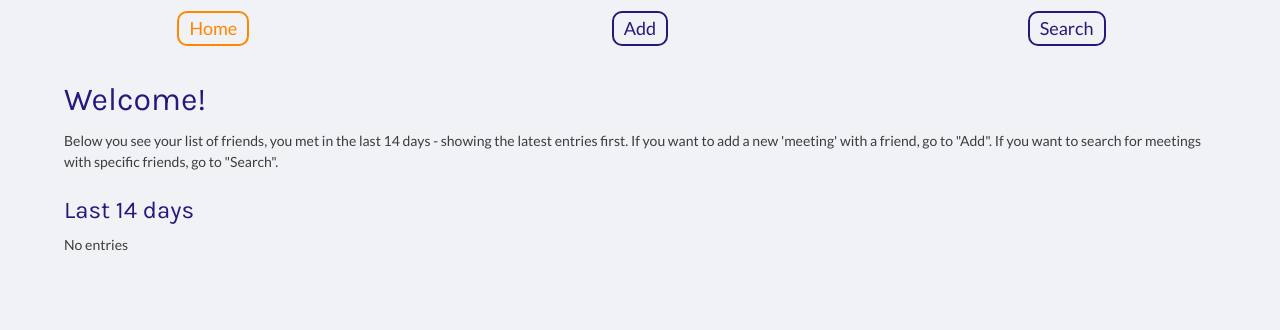
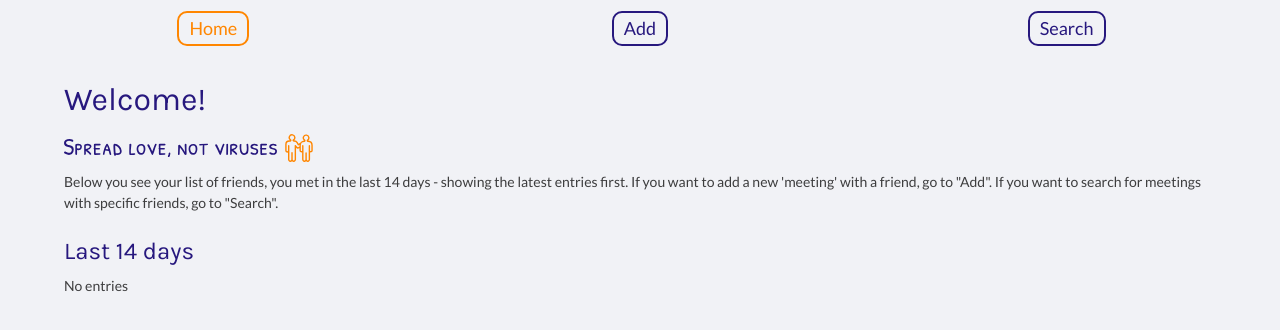
Before and after one commit to mar-zim/spread-love, a React (Create React App) app: page / in a window 1280 px wide. Shown: the top 330 px of the page. Built offline with nearby package versions, Linux system fonts and the light colour scheme.

Commit message:
Add logo to home page

```diff
--- a/src/pages/HomePage.js
+++ b/src/pages/HomePage.js
@@ -8,6 +8,7 @@ export default function HomePage({ encounters }) {
   return (
     <>
       <h1>Welcome!</h1>
+      <img src={process.env.PUBLIC_URL + '/logo.svg'} alt="logo" />
       <div>
         Below you see your list of friends, you met in the last 14 days -
         showing the latest entries first. If you want to add a new 'meeting'
```
